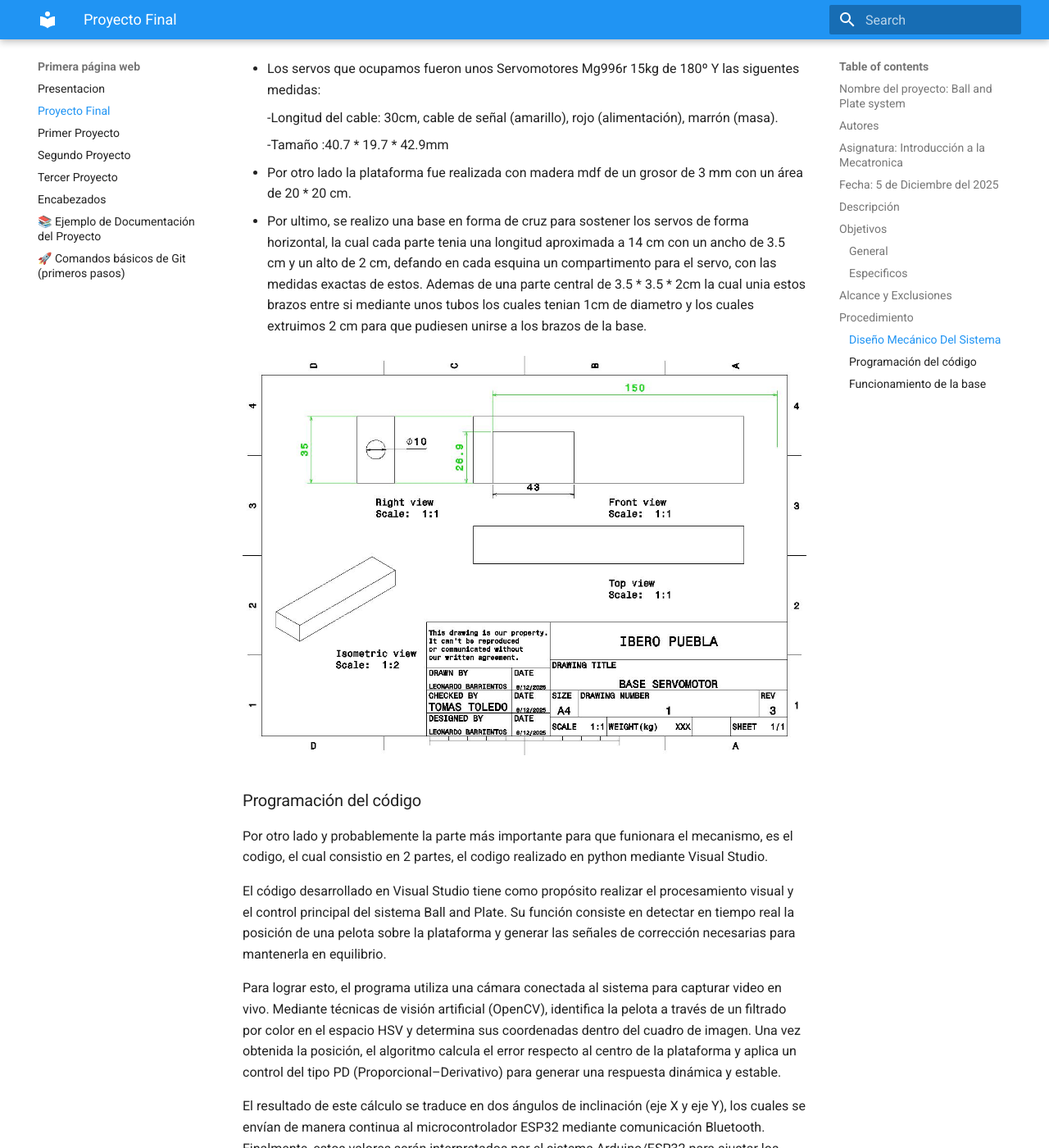
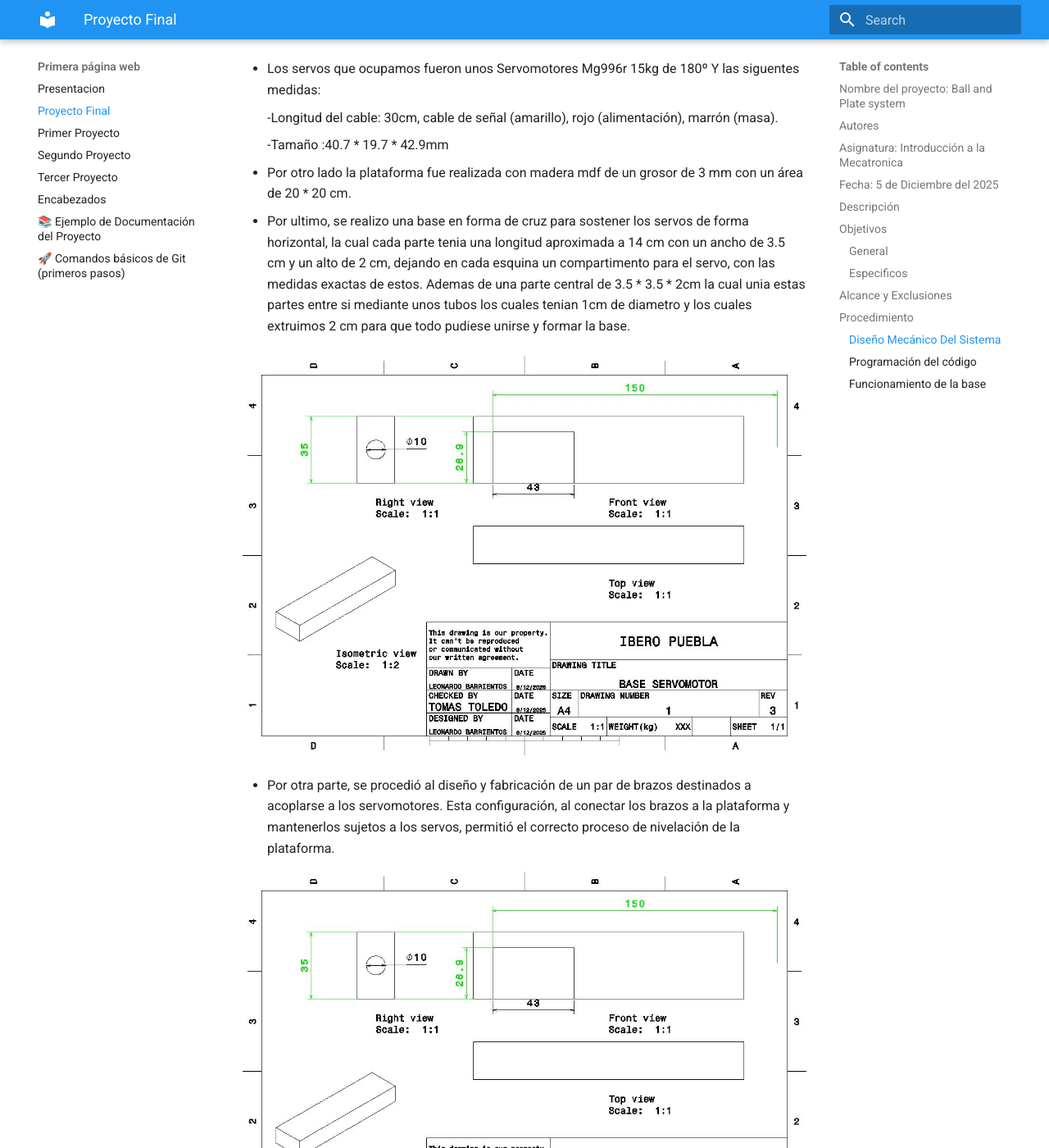
Before and after one commit to Rodrigo-ZC/ZC-ARCHS, an MkDocs documentation site: the page built from docs/Ball_and_plate_system.md, in a window 1280 px wide and 1400 px high, scrolled down 2117 px. Shown: the whole window at 82% size. Built offline with MkDocs 1.6.1 and Material for MkDocs 9.7.7, drawn with Linux system fonts in a browser that asks for light colours.

Commit message:
Update Ball_and_plate_system.md

```diff
--- a/docs/Ball_and_plate_system.md
+++ b/docs/Ball_and_plate_system.md
@@ -70,9 +70,15 @@ Especificaciones:
 
 - Por otro lado la plataforma fue realizada con madera mdf de un grosor de 3 mm con un área de 20 * 20 cm.
 
-- Por ultimo, se realizo una base en forma de cruz para sostener los servos de forma horizontal, la cual cada parte tenia una longitud aproximada a 14 cm con un ancho de 3.5 cm y un alto de 2 cm, defando en cada esquina un compartimento para el servo, con las medidas exactas de estos. Ademas de una parte central de 3.5 * 3.5 * 2cm la cual unia estos brazos entre si mediante unos tubos los cuales tenian 1cm de diametro y los cuales extruimos 2 cm para que pudiesen unirse a los brazos de la base.
+- Por ultimo, se realizo una base en forma de cruz para sostener los servos de forma horizontal, la cual cada parte tenia una longitud aproximada a 14 cm con un ancho de 3.5 cm y un alto de 2 cm, dejando en cada esquina un compartimento para el servo, con las medidas exactas de estos. Ademas de una parte central de 3.5 * 3.5 * 2cm la cual unia estas partes entre si mediante unos tubos los cuales tenian 1cm de diametro y los cuales extruimos 2 cm para que todo pudiese unirse y formar la base.
 
   ![Diagrama del sistema](recursos/imgs/Baseservomotor.jpg)
+
+
+- Por otra parte, se procedió al diseño y fabricación de un par de brazos destinados a acoplarse a los servomotores. Esta configuración, al conectar los brazos a la plataforma y mantenerlos sujetos a los servos, permitió el correcto proceso de nivelación de la plataforma.
+
+  ![Diagrama del sistema](recursos/imgs/Baseservomotor.jpg)
+
 
 ###Programación del código
 
```
